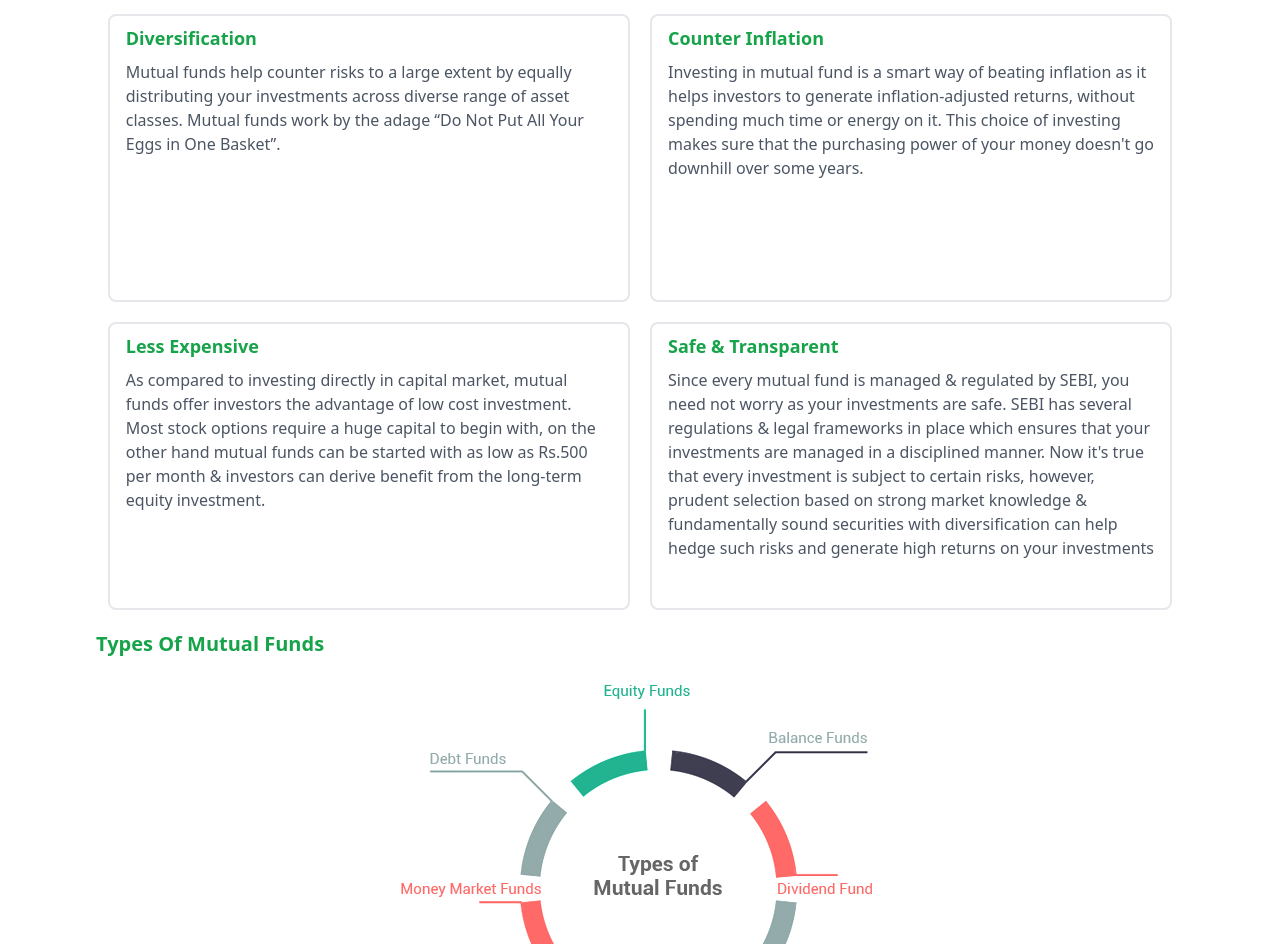
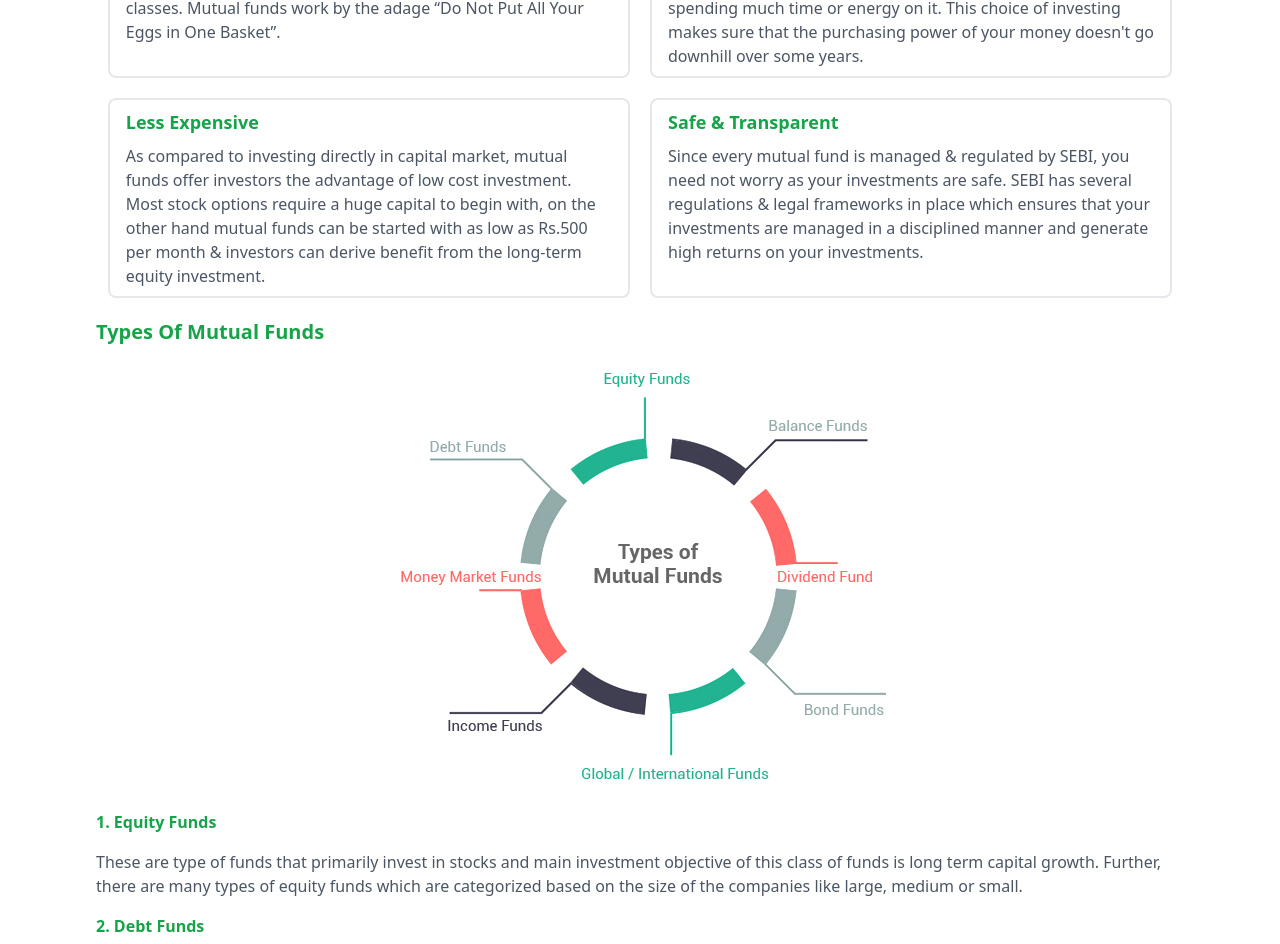
Before and after one commit to veeresh-27/businessProfile, a Next.js app: page /mutualfunds in a window 1280 px wide. Shown: the part 850-1794 px from the top of the page. Built offline with nearby package versions, Linux system fonts and the light colour scheme.

Commit message:
mfp updated

```diff
--- a/components/mutualfundCard/index.js
+++ b/components/mutualfundCard/index.js
@@ -1,6 +1,6 @@
 export const MutualFundCard = ({ title, desc }) => {
   return (
-    <div className="border-2  px-4 py-2 md:h-72  md:w-[48%] rounded-lg  text-ellipsis overflow-hidden ">
+    <div className="border-2  px-4 py-2  md:w-[48%] rounded-lg  text-ellipsis overflow-hidden ">
       <h1 className="text-lg text-green-600  pb-2 font-bold">{title}</h1>
       <p className="text-md font-base text-gray-600 ">{desc}</p>
     </div>
--- a/pages/mutualfunds/index.js
+++ b/pages/mutualfunds/index.js
@@ -44,7 +44,7 @@ const mf = [
   {
     id: 6,
     title: "Safe & Transparent",
-    desc: "Since every mutual fund is managed & regulated by SEBI, you need not worry as your investments are safe. SEBI has several regulations & legal frameworks in place which ensures that your investments are managed in a disciplined manner. Now it's true that every investment is subject to certain risks, however, prudent selection based on strong market knowledge &  fundamentally sound securities with diversification can help hedge such risks and generate high returns on your investments",
+    desc: "Since every mutual fund is managed & regulated by SEBI, you need not worry as your investments are safe. SEBI has several regulations & legal frameworks in place which ensures that your investments are managed in a disciplined manner and generate high returns on your investments.",
   },
 ];
 
```
